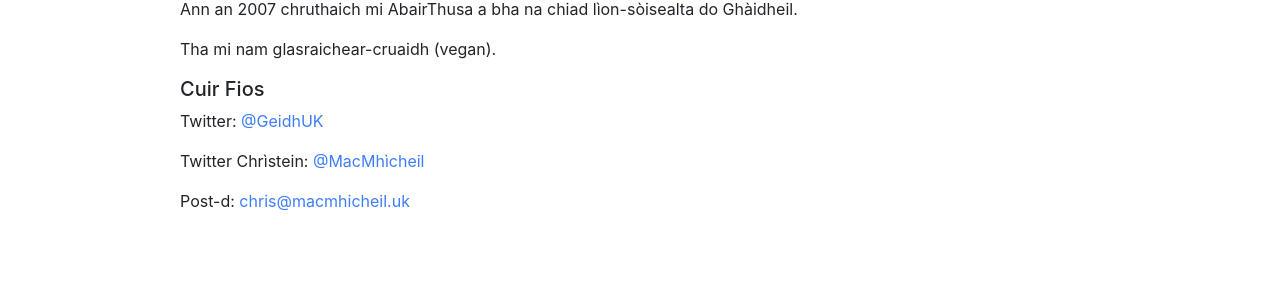
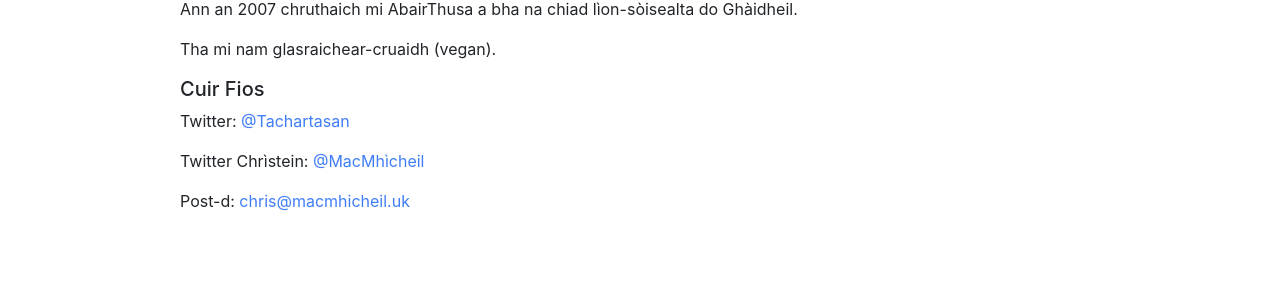
Before and after one commit to tachartasan/tachartasan.github.io, a Jekyll site: the page built from mu-dheidhinn.md, in a window 1280 px wide. Shown: the part 460-764 px from the top of the page. Built offline with Jekyll 4.4.1, drawn with Linux system fonts in a browser that asks for light colours; nearby versions of some CDN libraries.

Commit message:
Update mu-dheidhinn.md

```diff
--- a/mu-dheidhinn.md
+++ b/mu-dheidhinn.md
@@ -20,7 +20,7 @@ Tha mi nam glasraichear-cruaidh (vegan).
 
 ##### Cuir Fios
 
-Twitter: [@GeidhUK](https://www.twitter.com/GeidhUK)
+Twitter: [@Tachartasan](https://www.twitter.com/Tachartasan)
 
 Twitter Chrìstein: [@MacMhìcheil](https://www.twitter.com/MacMhicheil)
 
```
